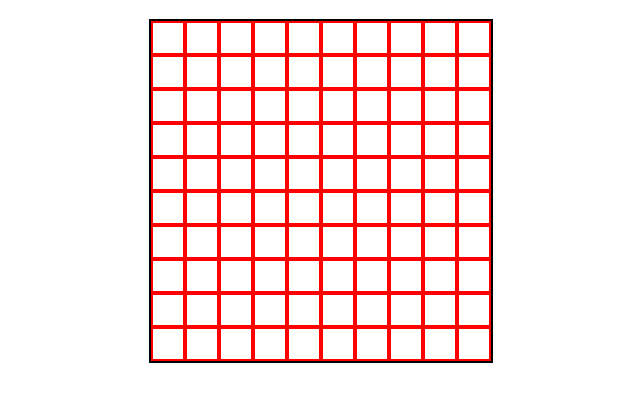
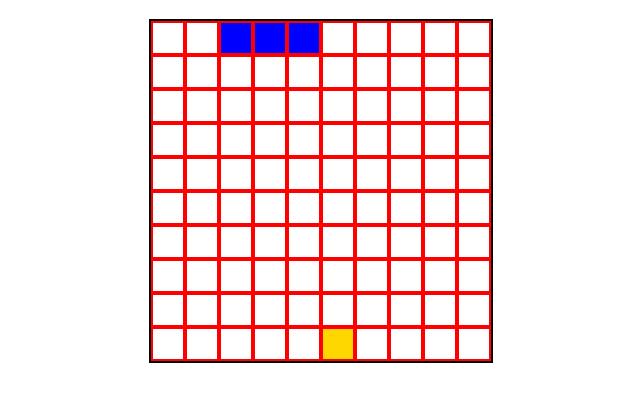
Before and after one commit to chetanchandel31/js-snake, a plain HTML site: page index.html in a window 1280 px wide. Both pictures are taken after a click on the button "Start/Re-start". Shown: the part 90-492 px from the top of the page, without its empty margins (319-959 px from the left). Drawn offline with Linux system fonts and the light colour scheme.

Commit message:
snake moves well

```diff
--- a/app.js
+++ b/app.js
@@ -6,4 +6,57 @@ document.addEventListener('DOMContentLoaded', () => {
         let gridChild = document.createElement('div');
         gridEl.appendChild(gridChild);
     }
+
+    const boxes = document.querySelectorAll('.grid div');
+    let currentSnake = [2, 1, 0];
+    // let currentIndex = 0;
+    // let appleIndex = spawnApple();
+    let speed = 0.9;
+    let interval = 0;
+    let intervalTime = 1000;
+    let direction = 1;
+
+    function startGame() {
+        // reset everything and move snake
+        boxes.forEach(box => box.classList.remove('snake', 'apple'))
+        currentSnake = [2, 1, 0];
+        currentSnake.forEach(i => boxes[i].classList.add('snake'));
+        intervalTime = 1000;
+        direction = 1;
+        spawnApple();
+        clearInterval(interval);
+        interval = setInterval(moveSnake, intervalTime)
+
+    }
+
+    function moveSnake() {
+        //handle apple and loss
+
+        let tail = currentSnake.pop();
+        currentSnake.unshift(currentSnake[0] + direction);
+        boxes[tail].classList.remove('snake');
+        boxes[currentSnake[0]].classList.add('snake');
+    }
+
+    function changeDirection (e) {
+        if (e.keyCode === 37 && direction !== 1) direction = -1; //left
+        if (e.keyCode === 38 && direction !== width) direction = -width;//up
+        if (e.keyCode === 39 && direction !== -1) direction = 1; //right
+        if (e.keyCode === 40 && direction !== -width) direction = width; //down
+    }
+
+    function spawnApple() {
+        let appleIndex;
+
+        do {
+            let randomBoxIndex = Math.floor(Math.random() * boxes.length);
+            appleIndex = randomBoxIndex;
+        } while (boxes[appleIndex].classList.contains('snake'))
+
+        boxes[appleIndex].classList.add('apple');
+    }
+
+    document.addEventListener('keyup', changeDirection)
+    document.querySelector('.start').addEventListener('click', startGame);
+
 })
--- a/index.html
+++ b/index.html
@@ -10,7 +10,7 @@
 </head>
 
 <body>
-    <button>Start/Re-start</button>
+    <button class='start'>Start/Re-start</button>
 
     <h1>Score: <span class='score'>0</span></h1>
 
--- a/style.css
+++ b/style.css
@@ -18,10 +18,10 @@
     box-sizing: border-box;
 }
 
+.apple{
+    background-color: gold;
+}
+
 .snake{
     background-color: blue;
 }
-
-.apple{
-    background-color: gold;
-}
```
